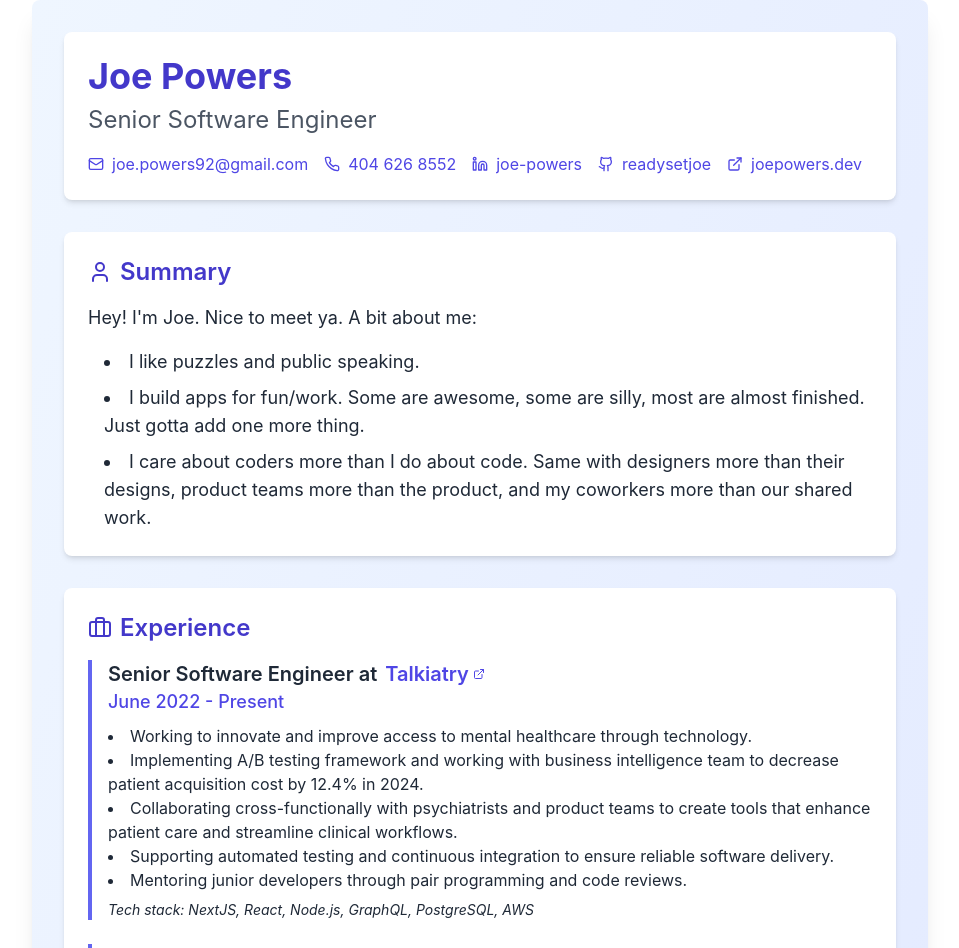
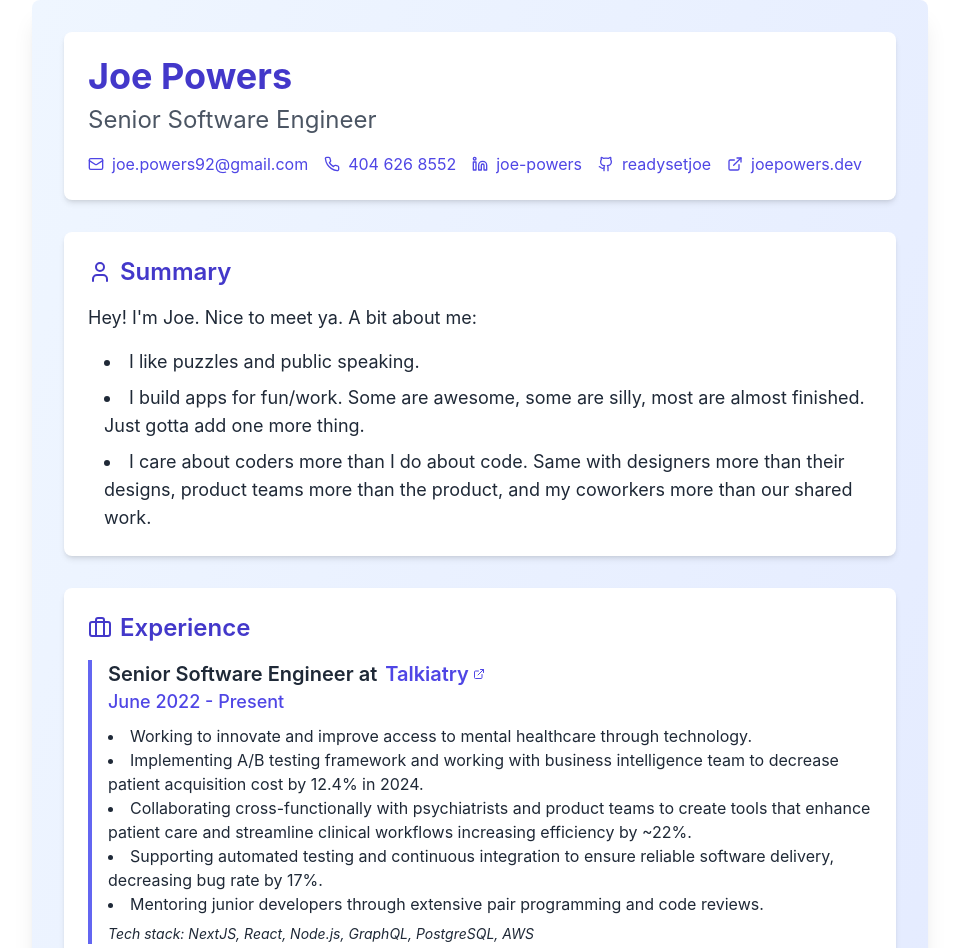
Before and after one commit to ReadySetJoe/joe-powers, a Next.js app: page /resume in a window 1280 px wide. Shown: the top 948 px of the page, without its empty margins (160-1119 px from the left). Built offline with nearby package versions, Linux system fonts and the light colour scheme.

Commit message:
Updates content

```diff
--- a/components/resume/content.jsx
+++ b/components/resume/content.jsx
@@ -45,9 +45,9 @@ export const content = {
       responsibilities: [
         "Working to innovate and improve access to mental healthcare through technology.",
         "Implementing A/B testing framework and working with business intelligence team to decrease patient acquisition cost by 12.4% in 2024.",
-        "Collaborating cross-functionally with psychiatrists and product teams to create tools that enhance patient care and streamline clinical workflows.",
-        "Supporting automated testing and continuous integration to ensure reliable software delivery.",
-        "Mentoring junior developers through pair programming and code reviews.",
+        "Collaborating cross-functionally with psychiatrists and product teams to create tools that enhance patient care and streamline clinical workflows increasing efficiency by ~22%.",
+        "Supporting automated testing and continuous integration to ensure reliable software delivery, decreasing bug rate by 17%.",
+        "Mentoring junior developers through extensive pair programming and code reviews.",
       ],
       techStack: "NextJS, React, Node.js, GraphQL, PostgreSQL, AWS",
     },
```
